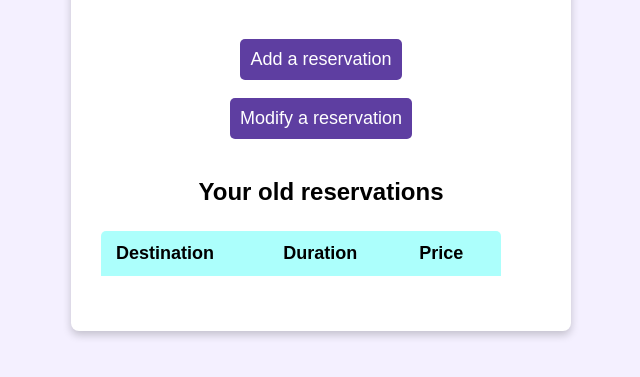
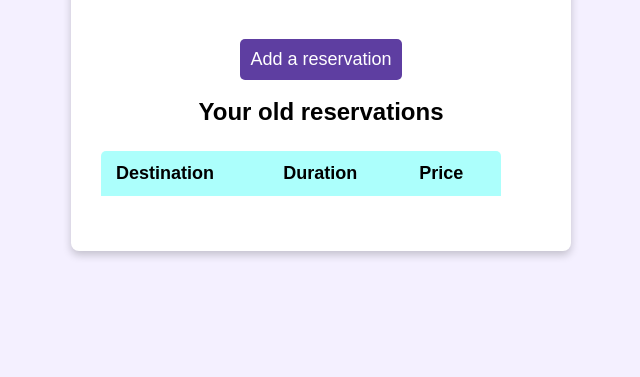
Before and after one commit to TheRefraction/Martine-travels, a PHP site: page /account.php in a window 1280 px wide. Shown: the part 181-558 px from the top of the page, without its empty margins (319-959 px from the left). Run offline with PHP 8.4, Linux system fonts and the light colour scheme; the visitor is signed in with stand-in values (Sample User, id 1); data that the repository does not hold is empty.

Commit message:
J'enleve le modifier parce que j'ai pas le temps de le faire
Signed-off-by: Maxime <maxime.giraux@xuarig.fr>

```diff
--- a/site/account.php
+++ b/site/account.php
@@ -42,11 +42,6 @@
 
             </form>
 
-            <form method="post" action="modify_reservation.php">
-                <label>
-                    <input type="submit" name='home_modify' value="Modify a reservation" /><br><br>
-                </label><br>
-
                 <h2>Your old reservations</h2>
 
                 <?php
```
